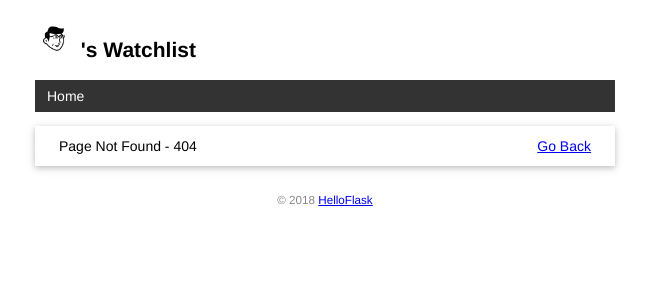
After one commit to yepl/Flask-learning, a Flask app: template templates/404.html in a window 1280 px wide. The commit adds this page. Shown: the top 300 px of the page, without its empty margins (315-964 px from the left). Run offline with Flask 2, Linux system fonts and the light colour scheme; the template is opened without the code that fills it, so the values that code supplies are empty.

Commit message:
Add base template and error template

```diff
--- a/app.py
+++ b/app.py
@@ -46,7 +46,7 @@ movies = [
 from flask import Flask, render_template
 # @app.route('/watchlist/')
 # def index():
-#     return render_template('index.html', name=name, movies=movies) #左边的 movies 是模板中使用的变量名称，右边的 movies 则是该变量指向的实际对象
+#     return render_template('oldindex.html', name=name, movies=movies) #左边的 movies 是模板中使用的变量名称，右边的 movies 则是该变量指向的实际对象
 
 
 #第5章
@@ -83,9 +83,9 @@ class Movie(db.Model):  # 表名将会是 movie
 from app import Movie
 @app.route('/')
 def index():
-    user = User.query.first()  # 读取用户记录
+    #user = User.query.first()  # 读取用户记录
     movies = Movie.query.all()  # 读取所有电影记录
-    return render_template('index.html', user=user, movies=movies)
+    return render_template('index.html',movies=movies)
 
 #生成虚拟数据
 @app.cli.command()
@@ -115,3 +115,13 @@ def forge():
 
     db.session.commit()
     click.echo('Done.')
+
+#第6章
+@app.errorhandler(404)  # 传入要处理的错误代码
+def page_not_found(e):  # 接受异常对象作为参数
+    return render_template('404.html'), 404  # 返回模板和状态码
+#上下文处理函数
+@app.context_processor
+def inject_user():  # 函数名可以随意修改
+    user = User.query.first()
+    return dict(user=user)  # 需要返回字典，等同于 return {'user': user}
--- a/static/style.css
+++ b/static/style.css
@@ -46,3 +46,41 @@ footer {
     margin: 0 auto;
     height: 100px;
 }
+/*导航栏*/
+nav ul {
+    list-style-type: none;
+    margin: 0;
+    padding: 0;
+    overflow: hidden;
+    background-color: #333;
+}
+
+nav li {
+    float: left;
+}
+
+nav li a {
+    display: block;
+    color: white;
+    text-align: center;
+    padding: 8px 12px;
+    text-decoration: none;
+}
+
+nav li a:hover {
+    background-color: #111;
+}
+/*IDMB*/
+.float-right {
+    float: right;
+}
+
+.imdb {
+    font-size: 12px;
+    font-weight: bold;
+    color: black;
+    text-decoration: none;
+    background: #F5C518;
+    border-radius: 5px;
+    padding: 3px 5px;
+}
--- /dev/null
+++ b/templates/404.html
@@ -0,0 +1,12 @@
+{% extends 'base.html' %}
+
+{% block content %}
+<ul class="movie-list">
+    <li>
+        Page Not Found - 404
+        <span class="float-right">
+            <a href="{{ url_for('index') }}">Go Back</a>
+        </span>
+    </li>
+</ul>
+{% endblock %}
--- /dev/null
+++ b/templates/base.html
@@ -0,0 +1,27 @@
+<!DOCTYPE html>
+<html lang="en">
+<head>
+    {% block head %}
+    <meta charset="utf-8">
+    <meta name="viewport" content="width=device-width, initial-scale=1.0">
+    <title>{{ user.name }}'s Watchlist</title>
+    <link rel="icon" href="{{ url_for('static', filename='favicon.ico') }}">
+    <link rel="stylesheet" href="{{ url_for('static', filename='style.css') }}" type="text/css">
+    {% endblock %}
+</head>
+<body>
+    <h2>
+        <img alt="Avatar" class="avatar" src="{{ url_for('static', filename='images/avatar.png') }}">
+        {{ user.name }}'s Watchlist
+    </h2>
+    <nav>
+        <ul>
+            <li><a href="{{ url_for('index') }}">Home</a></li>
+        </ul>
+    </nav>
+    {% block content %}{% endblock %}
+    <footer>
+        <small>&copy; 2018 <a href="http://helloflask.com/tutorial">HelloFlask</a></small>
+    </footer>
+</body>
+</html>
```
Also changed, not shown: templates/index.html (+15 -25 lines), templates/old404.html (added, +26 -0 lines), templates/oldindex.html (added, +25 -0 lines), data.db (added).
